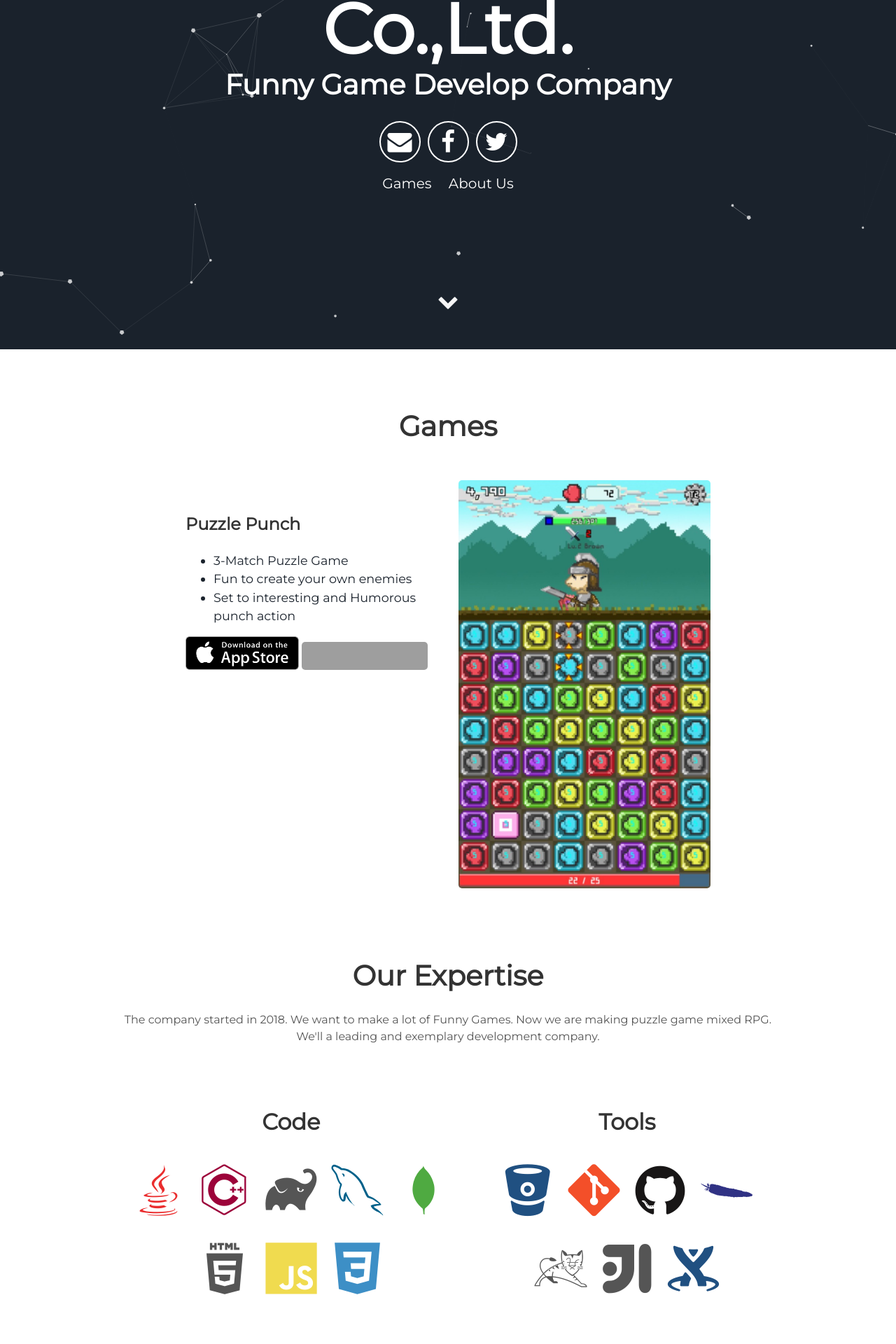
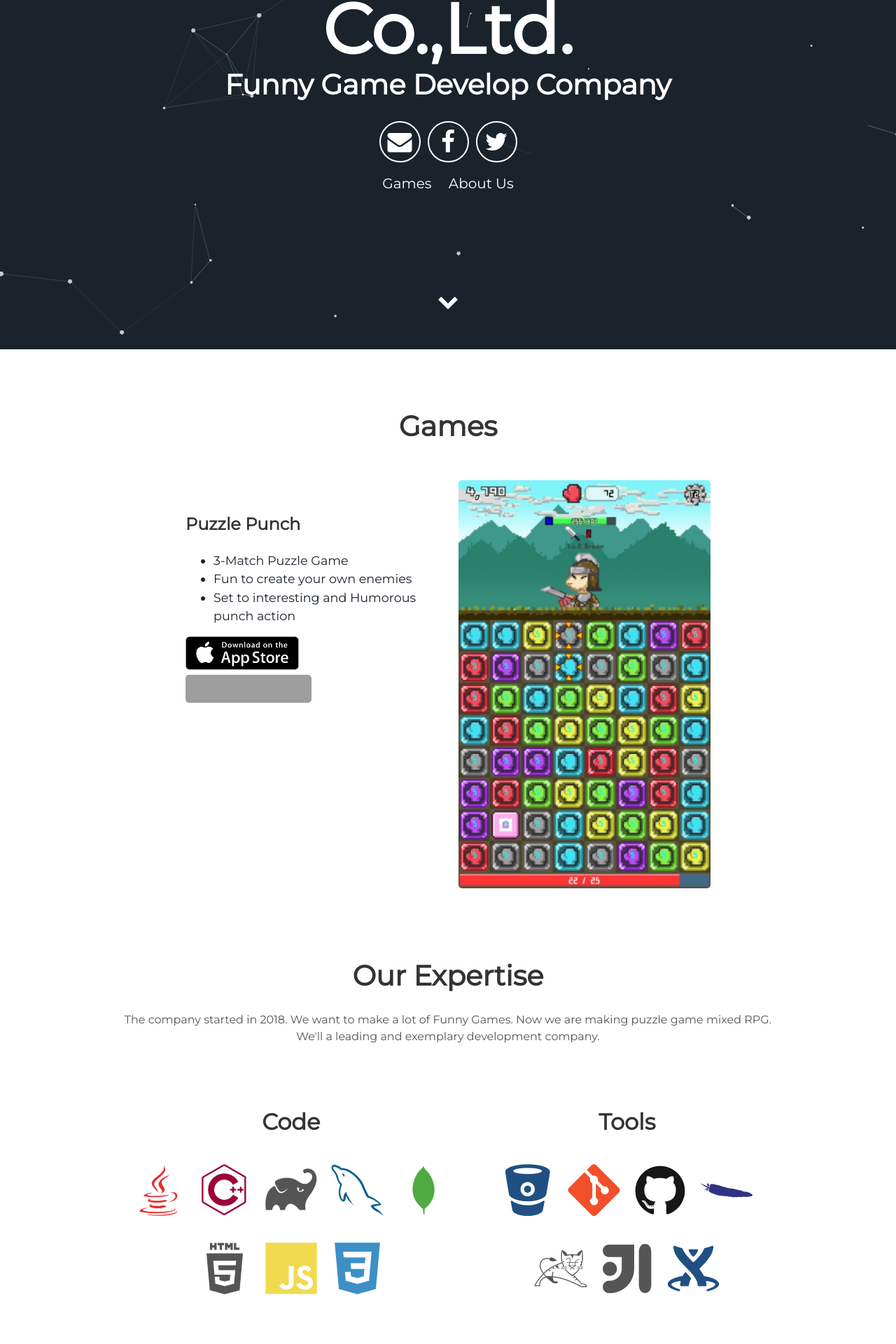
Before and after one commit to gempack/gempack.github.io, a Jekyll site: the page built from index.html, in a window 1280 px wide. Shown: the part 401-2321 px from the top of the page at 70% size. Built offline with Jekyll 4.4.1, drawn with Linux system fonts in a browser that asks for light colours; grey boxes are pictures that could not be loaded.

Commit message:
Update projects.html

```diff
--- a/_includes/projects.html
+++ b/_includes/projects.html
@@ -15,7 +15,7 @@
     <p></p>
     <!-- <a class="project-link" href="#">COMING SOON</a> -->
     <!-- <a href='itms-apps://itunes.apple.com/app/id1375299883' target="_blank"> -->
-    <a href='' target="_blank"><img alt='Download on the App Store' src='http://www.gempack.kr/assets/img/download-on-the-app-store.png' width="45%" height="45%"/></a>
+    <a href='' target="_blank"><img alt='Download on the App Store' src='http://www.gempack.kr/assets/img/download-on-the-app-store.png' width="45%" height="45%"/></a> <br />
     <!-- <a href='http://play.google.com/store/apps/details?id=com.gempack.PuzzlePunch.android&pcampaignid=MKT-Other-global-all-co-prtnr-py-PartBadge-Mar2515-1' target="_blank"> -->
     <a href='' target="_blank"><img alt='Get it on Google Play' src='https://play.google.com/intl/en_us/badges/images/generic/en_badge_web_generic.png' width="50%" height="50%"/></a>
   </div>
```
